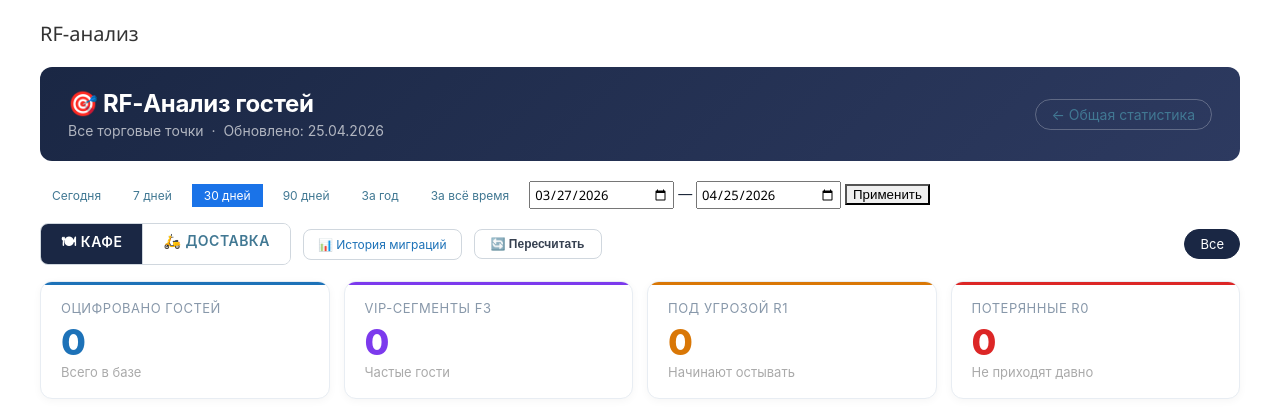
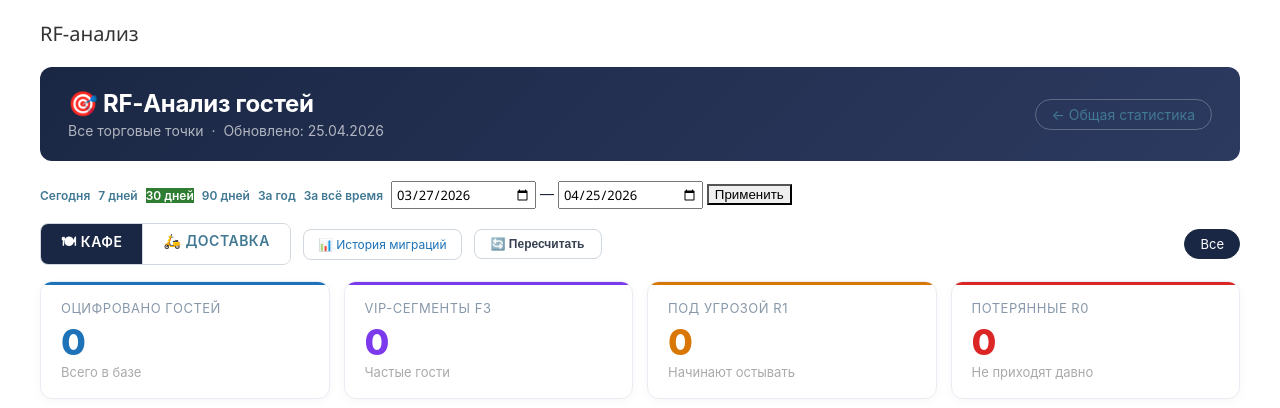
Before and after one commit to lunawork-commits/levelup-back, a Django app: page /analytics/rf/ in a window 1280 px wide. Shown: the part 136-544 px from the top of the page. Run offline with Django 5.2, Linux system fonts and the light colour scheme; the visitor is signed in with stand-in values (Sample User, id 1); data that the repository does not hold is empty; parts of the project's set-up code (start-up, migrations or seed data) failed here and were passed over.

Commit message:
Fixed styles

```diff
--- a/static/analytics/css/rf_analysis.css
+++ b/static/analytics/css/rf_analysis.css
@@ -45,15 +45,8 @@
   gap: 8px;
   margin-bottom: 12px;
 }
-.rf-period-bar .period-btn {
-  font-size: 12px;
-  padding: 4px 12px;
-}
-.rf-period-bar .period-btn.active {
-  background: #1a73e8;
-  border-color: #1a73e8;
-  color: #fff;
-}
+.rf-period-bar .period-btn { font-size: 12px; font-weight: 600; text-decoration: none !important; }
+.rf-period-bar .period-btn.active { background: #2e7d32 !important; color: #fff !important; border-color: #2e7d32 !important; }
 
 .rf-toolbar {
   display: flex;
```
